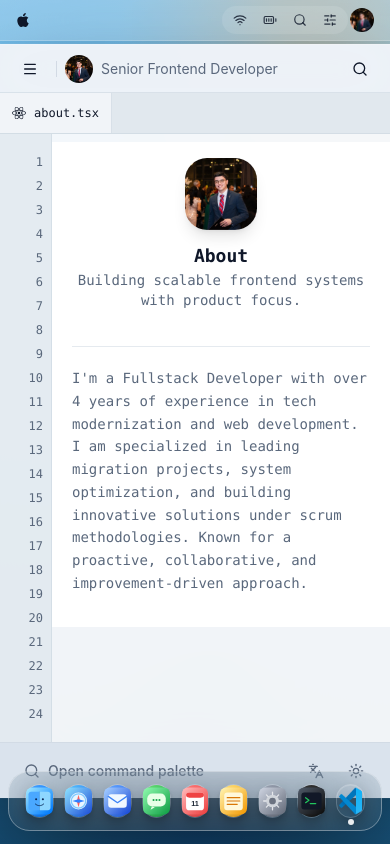
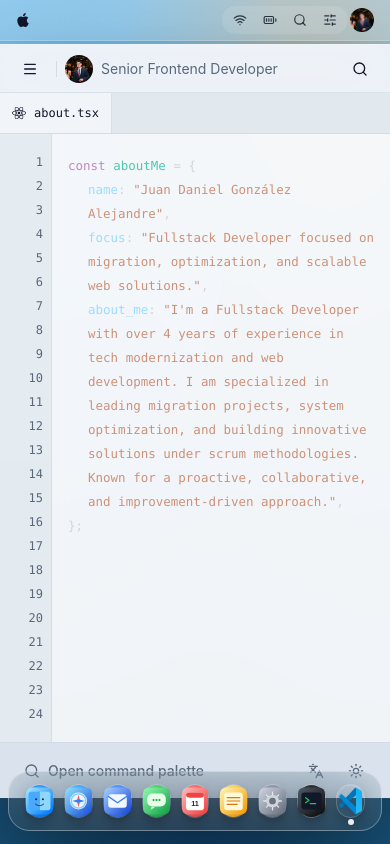
Before and after one commit to Juanda1050/IngJuanda, a React (Vite) app: page / in a window 390 px wide. Built offline with nearby package versions, Linux system fonts and the light colour scheme.

Commit message:
Implement VS Code editor display for portfolio sections

```diff
--- a/src/features/portfolio/components/editor-content.tsx
+++ b/src/features/portfolio/components/editor-content.tsx
@@ -6,150 +6,201 @@ interface EditorContentProps {
   section: SectionId
 }
 
+const codeColor = {
+  base: 'text-[#d4d4d4]',
+  keyword: 'text-[#c586c0]',
+  property: 'text-[#9cdcfe]',
+  string: 'text-[#ce9178]',
+  value: 'text-[#4ec9b0]',
+} as const
+
+function toCodeString(value: string) {
+  return JSON.stringify(value)
+}
+
+function CodeLine({ indent = 0, children }: { indent?: number; children: React.ReactNode }) {
+  return (
+    <p
+      className={codeColor.base + ' whitespace-pre-wrap break-words'}
+      style={{ paddingLeft: `${indent * 1.25}rem` }}
+    >
+      {children}
+    </p>
+  )
+}
+
+function CodeWrapper({ children }: { children: React.ReactNode }) {
+  return <div className="px-4 py-3 font-mono text-[12.5px] leading-6 md:px-5 md:py-4">{children}</div>
+}
+
 function AboutSection() {
   const { t } = useTranslation('common')
+  const role = t('sections.about.focus')
+  const summary = t('sections.about.aboutMe')
+
   return (
-    <div className="px-5 pb-8 space-y-5 bg-white dark:bg-[#0d0d0d]">
-      <div className="flex flex-col items-center gap-3 pt-4 pb-4">
-        <img
-          src="/profile.jpg"
-          alt="Profile"
-          className="size-[72px] rounded-[22px] object-cover shadow-lg"
-          loading="lazy"
-        />
-        <div className="text-center">
-          <h1 className="text-lg font-bold text-foreground dark:text-white">{t('sections.about.title')}</h1>
-          <p className="text-sm text-muted-foreground">{t('sections.about.role')}</p>
-        </div>
-      </div>
-      <div className="h-px bg-border/50" />
-      <div className="space-y-3">
-        <p className="text-sm leading-relaxed text-muted-foreground">{t('sections.about.summary')}</p>
-      </div>
-    </div>
+    <CodeWrapper>
+      <CodeLine>
+        <span className={codeColor.keyword}>const</span> <span className={codeColor.value}>aboutMe</span> = {'{'}
+      </CodeLine>
+      <CodeLine indent={1}>
+        <span className={codeColor.property}>name</span>: <span className={codeColor.string}>{toCodeString('Juan Daniel González Alejandre')}</span>,
+      </CodeLine>
+      <CodeLine indent={1}>
+        <span className={codeColor.property}>focus</span>: <span className={codeColor.string}>{toCodeString(role)}</span>,
+      </CodeLine>
+      <CodeLine indent={1}>
+        <span className={codeColor.property}>about_me</span>: <span className={codeColor.string}>{toCodeString(summary)}</span>,
+      </CodeLine>
+      <CodeLine>{'};'}</CodeLine>
+    </CodeWrapper>
   )
 }
 
 function ExperienceSection() {
   const { t } = useTranslation('common')
   const items = t('sections.experience.items', { returnObjects: true }) as ExperienceItem[]
+
   return (
-    <div className="px-4 pb-8 space-y-4 bg-white dark:bg-[#0d0d0d]">
-      <h2 className="pt-4 text-base font-bold text-foreground dark:text-white">{t('sections.experience.title') || 'Experience'}</h2>
-      {items.map((item) => (
-        <div
-          key={`${item.role}-${item.company}`}
-          className="rounded-2xl border border-border/40 bg-muted/30 dark:bg-white/5 p-4 space-y-2"
-        >
-          <div className="flex items-start justify-between gap-2">
-            <div>
-              <p className="text-sm font-semibold text-foreground dark:text-white">{item.role}</p>
-              <p className="text-xs text-muted-foreground">{item.company}</p>
-            </div>
-            <span className="shrink-0 rounded-full bg-primary/10 px-2 py-0.5 text-[10px] font-medium text-primary">{item.period}</span>
-          </div>
-          <ul className="space-y-1 pl-3">
-            {item.bullets.slice(0, 2).map((bullet) => (
-              <li key={bullet} className="text-xs text-muted-foreground list-disc list-inside">{bullet}</li>
-            ))}
-          </ul>
+    <CodeWrapper>
+      <CodeLine>
+        <span className={codeColor.keyword}>const</span> <span className={codeColor.value}>experience</span> = [
+      </CodeLine>
+      {items.map((item, itemIndex) => (
+        <div key={`${item.role}-${item.company}`}>
+          <CodeLine indent={1}>{'{'}</CodeLine>
+          <CodeLine indent={2}>
+            <span className={codeColor.property}>role</span>: <span className={codeColor.string}>{toCodeString(item.role)}</span>,
+          </CodeLine>
+          <CodeLine indent={2}>
+            <span className={codeColor.property}>company</span>: <span className={codeColor.string}>{toCodeString(item.company)}</span>,
+          </CodeLine>
+          <CodeLine indent={2}>
+            <span className={codeColor.property}>period</span>: <span className={codeColor.string}>{toCodeString(item.period)}</span>,
+          </CodeLine>
+          <CodeLine indent={2}>
+            <span className={codeColor.property}>bullets</span>: [
+          </CodeLine>
+          {item.bullets.map((bullet, bulletIndex) => (
+            <CodeLine key={bullet} indent={3}>
+              <span className={codeColor.string}>{toCodeString(bullet)}</span>
+              {bulletIndex < item.bullets.length - 1 ? ',' : ''}
+            </CodeLine>
+          ))}
+          <CodeLine indent={2}>],</CodeLine>
+          <CodeLine indent={1}>
+            {'}'}
+            {itemIndex < items.length - 1 ? ',' : ''}
+          </CodeLine>
         </div>
       ))}
-    </div>
+      <CodeLine>];</CodeLine>
+    </CodeWrapper>
   )
 }
-
-const PROJECT_ICON_GRADIENTS = [
-  'linear-gradient(135deg,#667eea,#764ba2)',
-  'linear-gradient(135deg,#f093fb,#f5576c)',
-  'linear-gradient(135deg,#4facfe,#00f2fe)',
-  'linear-gradient(135deg,#43e97b,#38f9d7)',
-] as const
-
-const MAX_VISIBLE_STACK_ITEMS = 4
 
 function ProjectsSection() {
   const { t } = useTranslation('common')
   const items = t('sections.projects.items', { returnObjects: true }) as ProjectItem[]
+
   return (
-    <div className="px-4 pb-8 space-y-4 bg-white dark:bg-[#0d0d0d]">
-      <h2 className="pt-4 text-base font-bold text-foreground dark:text-white">{t('sections.projects.title') || 'Projects'}</h2>
-      {items.map((project, i) => (
-        <div
-          key={project.name}
-          className="rounded-2xl border border-border/40 bg-muted/30 dark:bg-white/5 p-4 space-y-3"
-        >
-          <div className="flex items-center gap-3">
-            <div
-              className="flex size-10 shrink-0 items-center justify-center rounded-xl text-white text-sm font-bold shadow"
-              style={{ background: PROJECT_ICON_GRADIENTS[i % PROJECT_ICON_GRADIENTS.length] }}
-            >
-              {project.name.charAt(0)}
-            </div>
-            <div className="min-w-0">
-              <p className="text-sm font-semibold text-foreground dark:text-white truncate">{project.name}</p>
-              <p className="text-xs text-muted-foreground line-clamp-2">{project.description}</p>
-            </div>
-          </div>
-          <div className="flex flex-wrap gap-1.5">
-            {project.stack.slice(0, MAX_VISIBLE_STACK_ITEMS).map((tech) => (
-              <span key={tech} className="rounded-full bg-primary/10 px-2 py-0.5 text-[10px] font-medium text-primary">
-                {tech}
-              </span>
-            ))}
-          </div>
+    <CodeWrapper>
+      <CodeLine>
+        <span className={codeColor.keyword}>const</span> <span className={codeColor.value}>projects</span> = [
+      </CodeLine>
+      {items.map((project, projectIndex) => (
+        <div key={project.name}>
+          <CodeLine indent={1}>{'{'}</CodeLine>
+          <CodeLine indent={2}>
+            <span className={codeColor.property}>name</span>: <span className={codeColor.string}>{toCodeString(project.name)}</span>,
+          </CodeLine>
+          <CodeLine indent={2}>
+            <span className={codeColor.property}>description</span>: <span className={codeColor.string}>{toCodeString(project.description)}</span>,
+          </CodeLine>
+          <CodeLine indent={2}>
+            <span className={codeColor.property}>stack</span>: [
+          </CodeLine>
+          {project.stack.map((tech, techIndex) => (
+            <CodeLine key={tech} indent={3}>
+              <span className={codeColor.string}>{toCodeString(tech)}</span>
+              {techIndex < project.stack.length - 1 ? ',' : ''}
+            </CodeLine>
+          ))}
+          <CodeLine indent={2}>],</CodeLine>
+          <CodeLine indent={2}>
+            <span className={codeColor.property}>href</span>: <span className={codeColor.string}>{toCodeString(project.href)}</span>,
+          </CodeLine>
+          <CodeLine indent={1}>
+            {'}'}
+            {projectIndex < items.length - 1 ? ',' : ''}
+          </CodeLine>
         </div>
       ))}
-    </div>
+      <CodeLine>];</CodeLine>
+    </CodeWrapper>
   )
 }
 
 function SkillsSection() {
   const { t } = useTranslation('common')
   const groups = t('sections.skills.groups', { returnObjects: true }) as Record<string, string[]>
+
   return (
-    <div className="px-4 pb-8 space-y-5 bg-white dark:bg-[#0d0d0d]">
-      <h2 className="pt-4 text-base font-bold text-foreground dark:text-white">{t('sections.skills.title') || 'Skills'}</h2>
-      {Object.entries(groups).map(([group, values]) => (
-        <div key={group} className="space-y-2">
-          <p className="text-[11px] font-semibold uppercase tracking-widest text-muted-foreground">{group}</p>
-          <div className="flex flex-wrap gap-2">
-            {values.map((value) => (
-              <span
-                key={value}
-                className="rounded-full border border-border/60 bg-muted/40 dark:bg-white/5 px-3 py-1 text-xs font-medium text-foreground dark:text-white/80"
-              >
-                {value}
-              </span>
-            ))}
-          </div>
+    <CodeWrapper>
+      <CodeLine>
+        <span className={codeColor.keyword}>const</span> <span className={codeColor.value}>skills</span> = {'{'}
+      </CodeLine>
+      {Object.entries(groups).map(([group, values], groupIndex, arr) => (
+        <div key={group}>
+          <CodeLine indent={1}>
+            <span className={codeColor.property}>{group}</span>: [
+          </CodeLine>
+          {values.map((value, valueIndex) => (
+            <CodeLine key={value} indent={2}>
+              <span className={codeColor.string}>{toCodeString(value)}</span>
+              {valueIndex < values.length - 1 ? ',' : ''}
+            </CodeLine>
+          ))}
+          <CodeLine indent={1}>
+            ]
+            {groupIndex < arr.length - 1 ? ',' : ''}
+          </CodeLine>
         </div>
       ))}
-    </div>
+      <CodeLine>{'};'}</CodeLine>
+    </CodeWrapper>
   )
 }
 
 function ContactSection() {
   const { t } = useTranslation('common')
   const items = t('sections.contact.items', { returnObjects: true }) as ContactItem[]
+
   return (
-    <div className="px-4 pb-8 space-y-4 bg-white dark:bg-[#0d0d0d]">
-      <h2 className="pt-4 text-base font-bold text-foreground dark:text-white">{t('sections.contact.title')}</h2>
-      <div className="space-y-2">
-        {items.map((item) => (
-          <a
-            key={item.label}
-            href={item.href}
-            target="_blank"
-            rel="noreferrer"
-            className="flex items-center justify-between rounded-2xl border border-border/40 bg-muted/30 dark:bg-white/5 px-4 py-3 transition-colors hover:bg-muted/50"
-          >
-            <span className="text-sm font-medium text-foreground dark:text-white">{item.label}</span>
-            <span className="text-xs text-muted-foreground truncate max-w-[140px] text-right">{item.value}</span>
-          </a>
-        ))}
-      </div>
-    </div>
+    <CodeWrapper>
+      <CodeLine>
+        <span className={codeColor.keyword}>const</span> <span className={codeColor.value}>contact</span> = [
+      </CodeLine>
+      {items.map((item, itemIndex) => (
+        <div key={item.label}>
+          <CodeLine indent={1}>{'{'}</CodeLine>
+          <CodeLine indent={2}>
+            <span className={codeColor.property}>label</span>: <span className={codeColor.string}>{toCodeString(item.label)}</span>,
+          </CodeLine>
+          <CodeLine indent={2}>
+            <span className={codeColor.property}>value</span>: <span className={codeColor.string}>{toCodeString(item.value)}</span>,
+          </CodeLine>
+          <CodeLine indent={2}>
+            <span className={codeColor.property}>href</span>: <span className={codeColor.string}>{toCodeString(item.href)}</span>,
+          </CodeLine>
+          <CodeLine indent={1}>
+            {'}'}
+            {itemIndex < items.length - 1 ? ',' : ''}
+          </CodeLine>
+        </div>
+      ))}
+      <CodeLine>];</CodeLine>
+    </CodeWrapper>
   )
 }
 
--- a/src/i18n/locales/en/common.ts
+++ b/src/i18n/locales/en/common.ts
@@ -30,8 +30,8 @@ export const enCommon = {
   sections: {
     about: {
       title: 'About',
-      role: 'Building scalable frontend systems with product focus.',
-      summary:
+      focus: 'Fullstack Developer focused on migration, optimization, and scalable web solutions.',
+      aboutMe:
         "I'm a Fullstack Developer with over 4 years of experience in tech modernization and web development. I am specialized in leading migration projects, system optimization, and building innovative solutions under scrum methodologies. Known for a proactive, collaborative, and improvement-driven approach.",
     },
     experience: {
--- a/src/i18n/locales/es/common.ts
+++ b/src/i18n/locales/es/common.ts
@@ -30,8 +30,8 @@ export const esCommon = {
   sections: {
     about: {
       title: 'Sobre mí',
-      role: 'Construyendo sistemas frontend escalables con enfoque de producto.',
-      summary:
+      focus: 'Fullstack Developer enfocado en migraciones, optimización de sistemas y soluciones web escalables.',
+      aboutMe:
         'Soy Fullstack Developer con más de 4 años de experiencia en modernización tecnológica y desarrollo web. Me especializo en liderar proyectos de migración, optimización de sistemas y creación de soluciones innovadoras bajo metodologías Scrum. Me caracterizo por un enfoque proactivo, colaborativo y orientado a la mejora continua.',
     },
     experience: {
```
